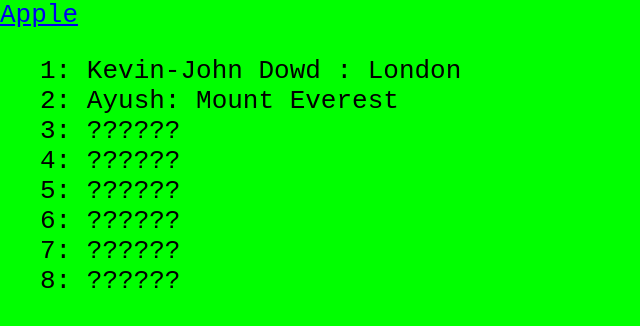
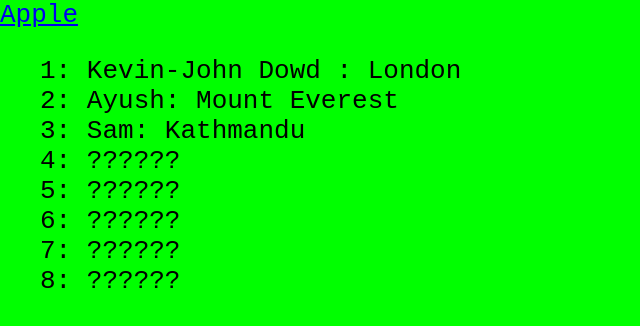
Before and after one commit to kdowd/mondayGitProj, a plain HTML site: page index.html in a window 1280 px wide. Shown: the whole page, without its empty margins (0-640 px from the left). Drawn offline with Linux system fonts and the light colour scheme.

Commit message:
added sam

```diff
--- a/index.html
+++ b/index.html
@@ -37,7 +37,7 @@
     <ul>
       <li>Kevin-John Dowd : London</li>
       <li>Ayush: Mount Everest</li>
-      <li>??????</li>
+      <li>Sam: Kathmandu</li>
       <li>??????</li>
       <li>??????</li>
       <li>??????</li>
```
